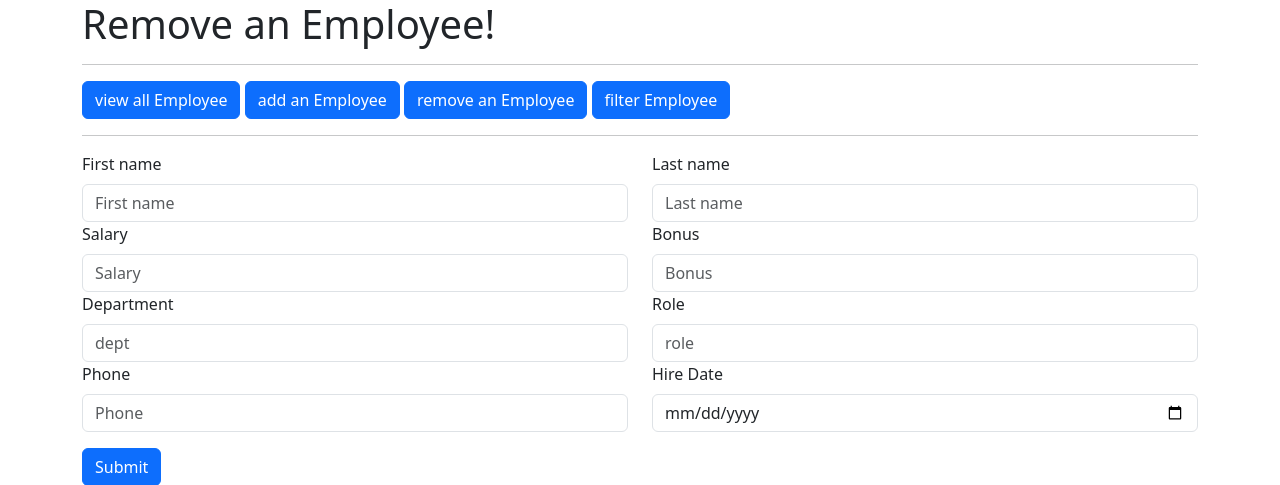
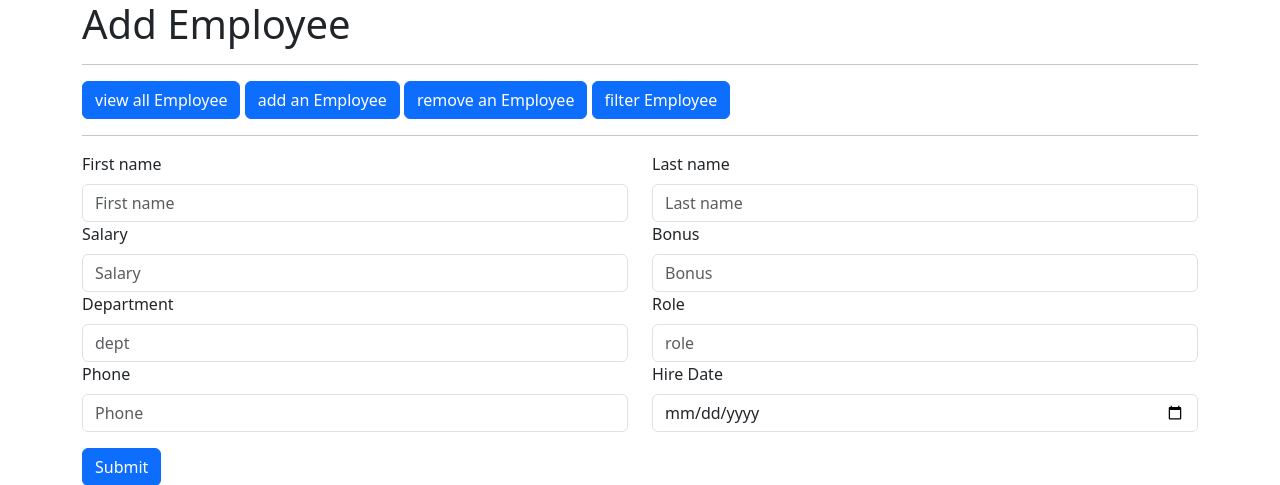
Before and after one commit to sarthakNegi-7777/Payroll_Management_System_Final, a Django app: page /add_emp in a window 1280 px wide. Shown: the top 485 px of the page. Run offline with Django 4.2, Linux system fonts and the light colour scheme.

Commit message:
all the block are doing fine now like block headig and block title

```diff
--- a/Emplyee_app/templates/add_emp.html
+++ b/Emplyee_app/templates/add_emp.html
@@ -1,5 +1,6 @@
 {%extends 'base.html' %}
-{%block title%}hii{%endblock%}
+{%block title%}Add employee{%endblock%}
+{%block heading%}Add Employee{%endblock%}
 {%block body%}
 
         <form action="/add_emp" method='post'>
--- a/Emplyee_app/templates/all_emp.html
+++ b/Emplyee_app/templates/all_emp.html
@@ -1,6 +1,8 @@
 {% extends 'base.html'%}
 {%block title%} all employees{%endblock%}
+{%block heading%}Employees list{%endblock%}
 {%block body%}
+
         <table class="table table-dark table-striped table-bordered border-primary mt-5">
             <thead>
               <tr>
--- a/Emplyee_app/templates/base.html
+++ b/Emplyee_app/templates/base.html
@@ -10,7 +10,7 @@
 <body>
 
     <div class="container">
-        <h1>Remove an Employee!</h1><hr>
+        <h1>{% block heading%}{%endblock%}</h1><hr>
         <a class="btn btn-primary" href="/all_emp" role="button">view  all Employee</a>
         <a class="btn btn-primary" href="/add_emp" role="button">add an Employee</a>
         <a class="btn btn-primary" href="/remove_emp" role="button">remove an Employee</a>
--- a/Emplyee_app/templates/filter_emp.html
+++ b/Emplyee_app/templates/filter_emp.html
@@ -1,4 +1,6 @@
 {% extends 'base.html' %}
+{% block title %} Filter employees {% endblock%}
+{%block heading%}Filter Employees{%endblock%}
 {% block body%}
 
         <form action="/filter_emp" method='post'>
--- a/Emplyee_app/templates/remove_emp.html
+++ b/Emplyee_app/templates/remove_emp.html
@@ -1,4 +1,6 @@
 {% extends 'base.html'%}
+{%block title%}Remove employee{%endblock%}
+{%block heading%}Remove an employee{%endblock%}
 {% block body %}
 
         <div class="dropdown">
```
Also changed, not shown: Emplyee_app/templates/index.html (+5 -2 lines).
